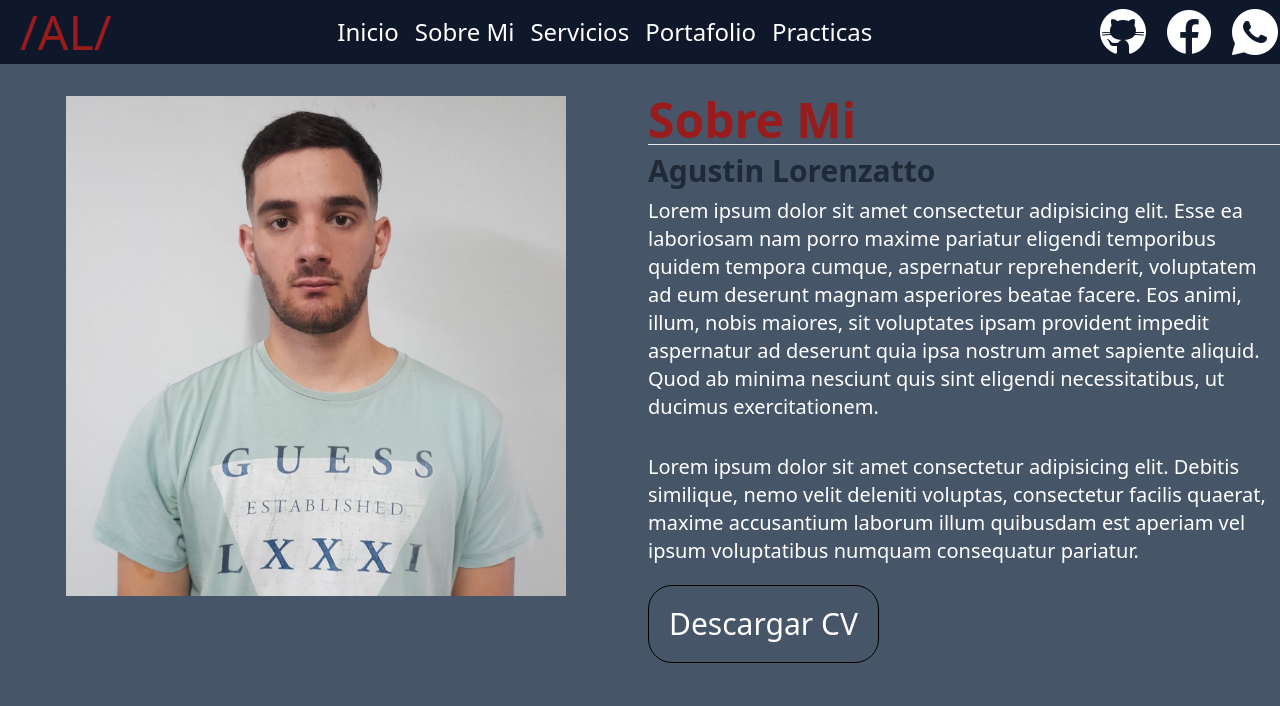
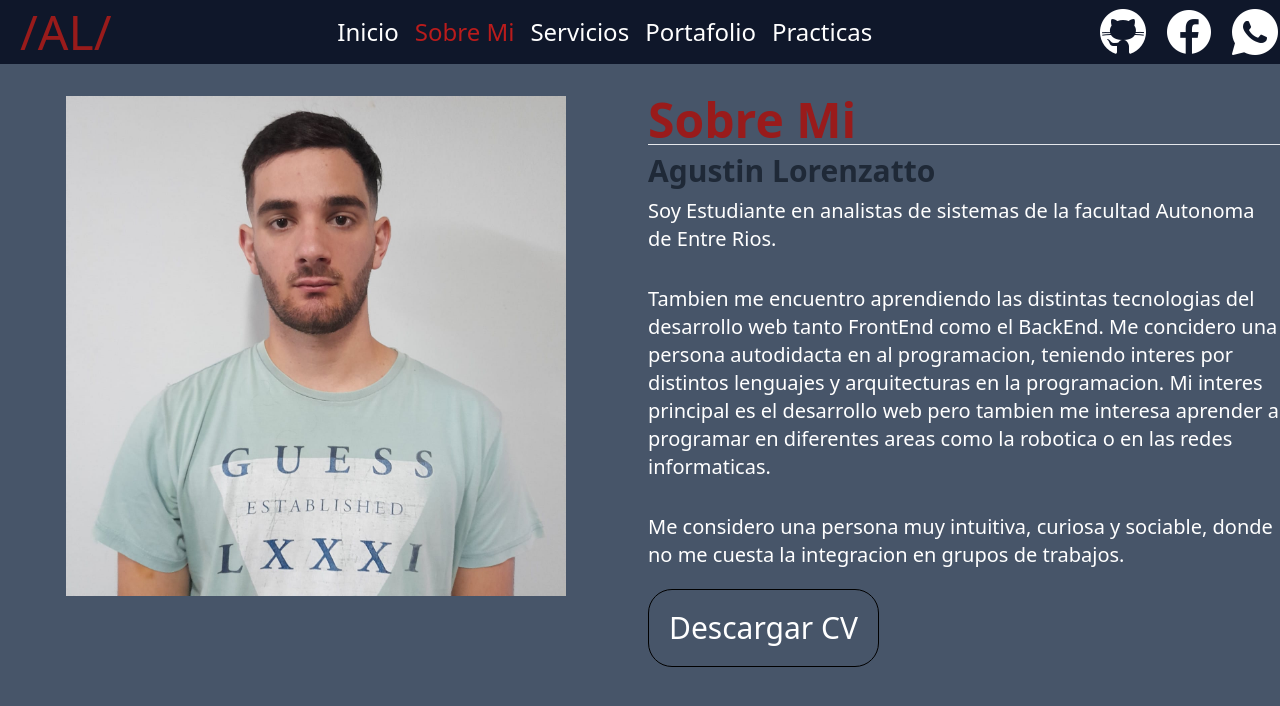
Before and after one commit to Pelusasasasa/Portafolio, a Next.js app: page /about in a window 1280 px wide. Shown: the top 706 px of the page. Built offline with nearby package versions, Linux system fonts and the light colour scheme.

Commit message:
Puse un active en el navbar y cambie el lorem ipsum de about por algo real

```diff
--- a/src/app/about/page.jsx
+++ b/src/app/about/page.jsx
@@ -13,17 +13,16 @@ const about = () => {
             <h2 className="text-3xl font-bold text-gray-800 my-2">Agustin Lorenzatto</h2>
             <p className="text-xl grid gap-8 text-white">
                 <span>
-                    Lorem ipsum dolor sit amet consectetur adipisicing elit.
-                    Esse ea laboriosam nam porro maxime pariatur eligendi temporibus quidem tempora cumque, aspernatur reprehenderit,
-                    voluptatem ad eum deserunt magnam asperiores beatae facere. Eos animi, illum,
-                    nobis maiores, sit voluptates ipsam provident impedit aspernatur ad deserunt quia ipsa nostrum amet sapiente aliquid.
-                    Quod ab minima nesciunt quis sint eligendi necessitatibus, ut ducimus exercitationem.
+                    Soy Estudiante en analistas de sistemas de la facultad Autonoma de Entre Rios.
+                </span>
+                <span>
+                    Tambien me encuentro aprendiendo las distintas tecnologias del desarrollo web tanto FrontEnd como el BackEnd.
+                    Me concidero una persona autodidacta en al programacion, teniendo interes por distintos lenguajes y arquitecturas en la programacion.
+                    Mi interes principal es el desarrollo web pero tambien me interesa aprender a programar en diferentes areas como la robotica o en las redes informaticas.
                 </span>
 
                 <span>
-                    Lorem ipsum dolor sit amet consectetur adipisicing elit. Debitis similique, nemo velit deleniti voluptas,
-                    consectetur facilis quaerat, maxime accusantium laborum illum quibusdam est aperiam vel ipsum voluptatibus numquam
-                    consequatur pariatur.
+                    Me considero una persona muy intuitiva, curiosa y sociable, donde no me cuesta la integracion en grupos de trabajos.
                 </span>
             </p>
             <button className="border text-white bg-transparent rounded-3xl border-black p-5 mt-5 text-3xl hover:bg-red-800 hover:text-white">Descargar CV</button>
--- a/src/app/globals.css
+++ b/src/app/globals.css
@@ -18,6 +18,10 @@
         width: 300px;
     }
 
+    #menu .active{
+        color: blue;
+    }
+
     #aside-menu{
         display: flex;
         flex-direction: column;
@@ -26,6 +30,7 @@
         width: inherit;
         padding-bottom: 1rem;
         gap: 1rem;
+        padding-top: 1rem;
     }
 
     #aside-menu.noMostrar{
--- a/src/components/NavBar.jsx
+++ b/src/components/NavBar.jsx
@@ -23,28 +23,34 @@ const NavBar = () => {
 
     const handleMenu = () => {
       setMenu(!menu)
-    }
+    };
 
   return (
     <nav className="fixed w-full z-10">
         <div id="navbar" className="flex justify-between items-center h-16 bg-slate-900">
             <Link id="name" href='/'><h3 className="text-5xl pl-5 text-bold text-red-800">/AL/</h3></Link>
-            <ul id="menu" className="flex items-center gap-4 text-white ">
-                <Link href='/'><li className="hover:text-red-700 hover:cursor-pointer text-2xl">Inicio</li></Link>
-                <Link href='/about'><li className="hover:text-red-700 hover:cursor-pointer text-2xl">Sobre Mi</li></Link>
-                <Link href='/services'><li className="hover:text-red-700 hover:cursor-pointer text-2xl">Servicios</li></Link>
-                <Link href='/portafolio'><li className="hover:text-red-700 hover:cursor-pointer text-2xl">Portafolio</li></Link>
-                <Link href='/practica'><li className="hover:text-red-700 hover:cursor-pointer text-2xl">Practicas</li></Link>
+            <ul id="menu" className="flex items-center gap-4 text-white">
+                <Link href='/' className={path === '/' ? 'text-red-700' : ''}><li className="hover:text-red-700 hover:cursor-pointer text-2xl">Inicio</li></Link>
+                <Link href='/about' className={path === '/about' ? 'text-red-700' : ''}><li className="hover:text-red-700 hover:cursor-pointer text-2xl">Sobre Mi</li></Link>
+                <Link href='/services' className={path === '/services' ? 'text-red-700' : ''}><li className="hover:text-red-700 hover:cursor-pointer text-2xl">Servicios</li></Link>
+                <Link href='/portafolio' className={path === '/portafolio' ? 'text-red-700' : ''}><li className="hover:text-red-700 hover:cursor-pointer text-2xl">Portafolio</li></Link>
+                <Link href='/practica' className={path === '/practica' ? 'text-red-700' : ''}><li className="hover:text-red-700 hover:cursor-pointer text-2xl">Practicas</li></Link>
             </ul>
             <ul id="iconsRedes" className="flex gap-4 text-white">
                 <li>
-                  <Image className="hover:cursor-pointer text-white" src={githubIcon} alt="GitHub" />
+                  <Link href='https://github.com/pelusasasasa' target="_blank">
+                    <Image className="hover:cursor-pointer text-white" src={githubIcon} alt="GitHub" />
+                  </Link>
                 </li>
                 <li>
-                  <Image className="hover:cursor-pointer text-white" src={facebookIcon} alt="Facebook"/>
+                  <Link href='https://www.facebook.com/agustin.lorenzatto' target="_blank">
+                    <Image className="hover:cursor-pointer text-white" src={facebookIcon} alt="Facebook"/>
+                  </Link>
                 </li>
                 <li>
-                  <Image className="hover:cursor-pointer text-white" src={whatsappIcon} alt="WhatsApp"/>
+                  <Link href='https://api.whatsapp.com/send?phone=3456445977' target="_blanck">
+                    <Image className="hover:cursor-pointer text-white" src={whatsappIcon} alt="WhatsApp"/>
+                  </Link>
                 </li>
             </ul>
 
@@ -56,11 +62,11 @@ const NavBar = () => {
               onClick={handleMenu}
                />
               <ul id="aside-menu" className={`${!menu ? 'noMostrar' : 'mostrar'}  text-white relative z-30 bg-slate-900`}>
-                <Link href='/'><li className="hover:text-red-700 hover:cursor-pointer text-2xl text-center mx-5">Inicio</li></Link>
-                <Link href='/about'><li className="hover:text-red-700 hover:cursor-pointer text-2xl text-center mx-5">Sobre Mi</li></Link>
-                <Link href='/services'><li className="hover:text-red-700 hover:cursor-pointer text-2xl text-center mx-5">Servicios</li></Link>
-                <Link href='/portafolio'><li className="hover:text-red-700 hover:cursor-pointer text-2xl text-center mx-5">Portafolio</li></Link>
-                <Link href='/practica'><li className="hover:text-red-700 hover:cursor-pointer text-2xl text-center mx-5">Practicas</li></Link>
+                <Link href='/' className={path === '/' ? 'text-red-700' : ''}><li className="hover:text-red-700 hover:cursor-pointer text-2xl text-center mx-5">Inicio</li></Link>
+                <Link href='/about' className={path === '/about' ? 'text-red-700' : ''}><li className="hover:text-red-700 hover:cursor-pointer text-2xl text-center mx-5">Sobre Mi</li></Link>
+                <Link href='/services' className={path === '/services' ? 'text-red-700' : ''}><li className="hover:text-red-700 hover:cursor-pointer text-2xl text-center mx-5">Servicios</li></Link>
+                <Link href='/portafolio' className={path === '/portafolio' ? 'text-red-700' : ''}><li className="hover:text-red-700 hover:cursor-pointer text-2xl text-center mx-5">Portafolio</li></Link>
+                <Link href='/practica' className={path === '/practica' ? 'text-red-700' : ''}><li className="hover:text-red-700 hover:cursor-pointer text-2xl text-center mx-5">Practicas</li></Link>
               </ul>
             </div>
 
--- a/src/components/PracticaCard.jsx
+++ b/src/components/PracticaCard.jsx
@@ -1,7 +1,6 @@
 import Image from "next/image"
 
 const PracticaCard = ({practica}) => {
-    console.log(practica)
   return (
     <article>
         <div className="flex h-full flex-col justify-center items-center">
```
